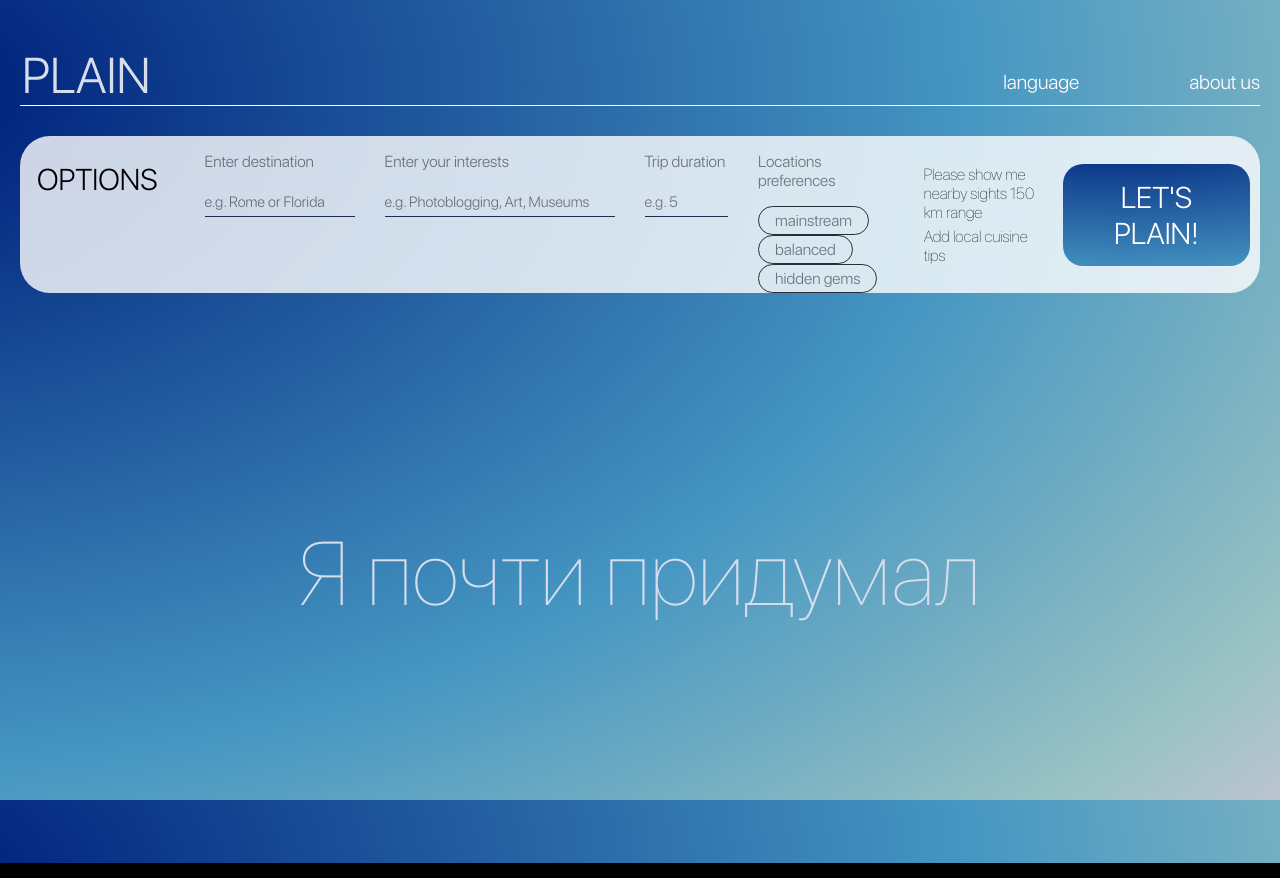
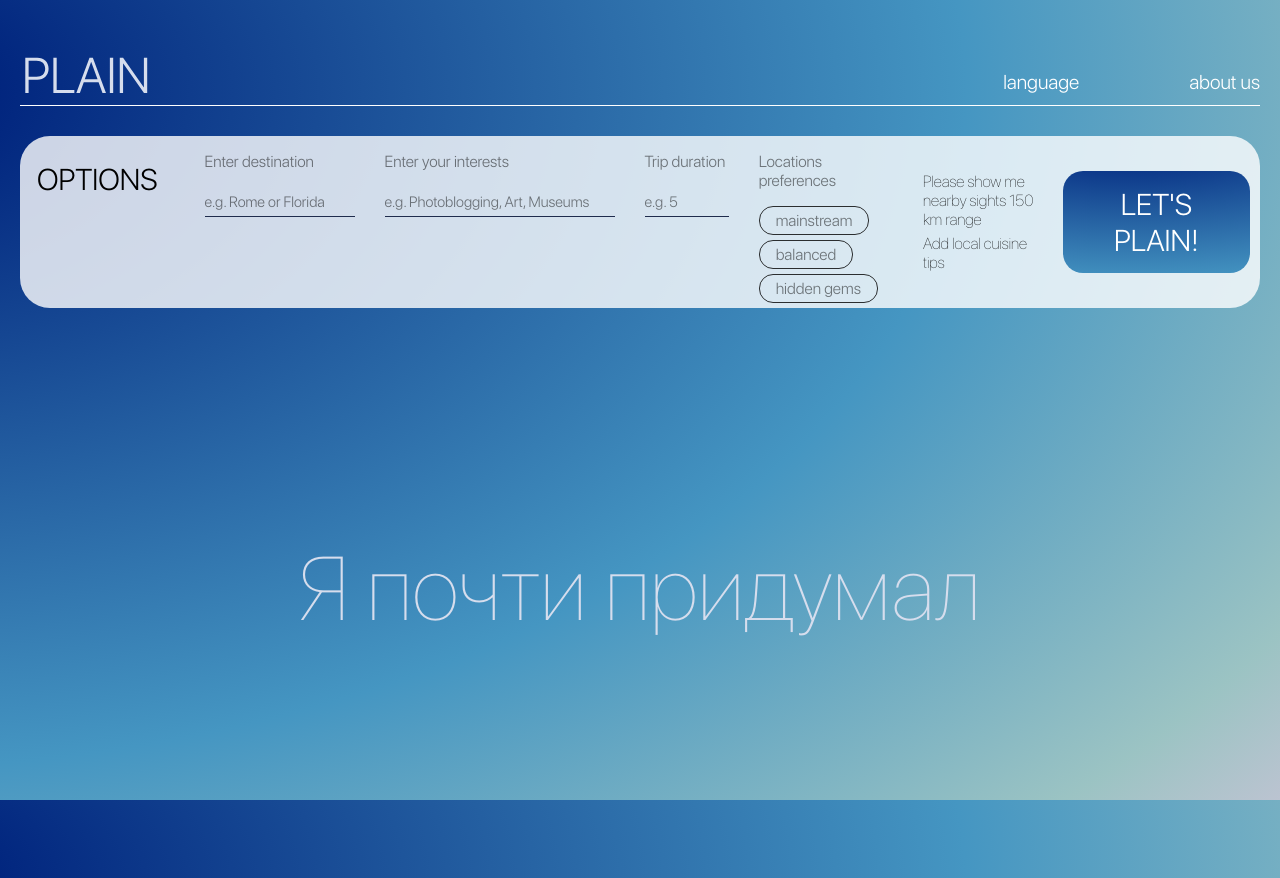
Before and after one commit to KoroLev2512/plain, a Next.js app: page / in a window 1280 px wide. Built offline with nearby package versions, Linux system fonts and the light colour scheme.

Commit message:
locations preferences fix done

```diff
--- a/src/shared/ui/Filter/Filter.tsx
+++ b/src/shared/ui/Filter/Filter.tsx
@@ -5,6 +5,8 @@ import styles from "./styles.module.scss"
 export const Filter = () => {
     return (
         <div className={styles.wrapper}>
+            {/* uncomment line below to check for selected style */}
+            {/* <div className={styles.filter + " " + styles.selected}> */}
             <div className={styles.filter}>
                 mainstream
             </div>
--- a/src/shared/ui/Filter/styles.module.scss
+++ b/src/shared/ui/Filter/styles.module.scss
@@ -1,11 +1,22 @@
-
+.wrapper {
+  display: inline-flex;
+  flex-wrap: wrap;
+  gap: 5px;
+  padding-bottom: 5px;
+}
 
 .filter {
-  display: inline-flex;
   padding: 4px 16px;
   justify-content: center;
   align-items: center;
-  border-radius: 30px;
+  text-align: center;
+  border-radius: 14px;
   border: 1px solid rgba(0, 0, 0, 0.80);
-  margin-right: 5px;
+
+  // flex-grow: 1; // maybe can use this to make elements grow to fill the space
 }
+
+.selected {
+  background-color: rgba(0, 0, 0, 0.8);
+  color: white;
+}
```
